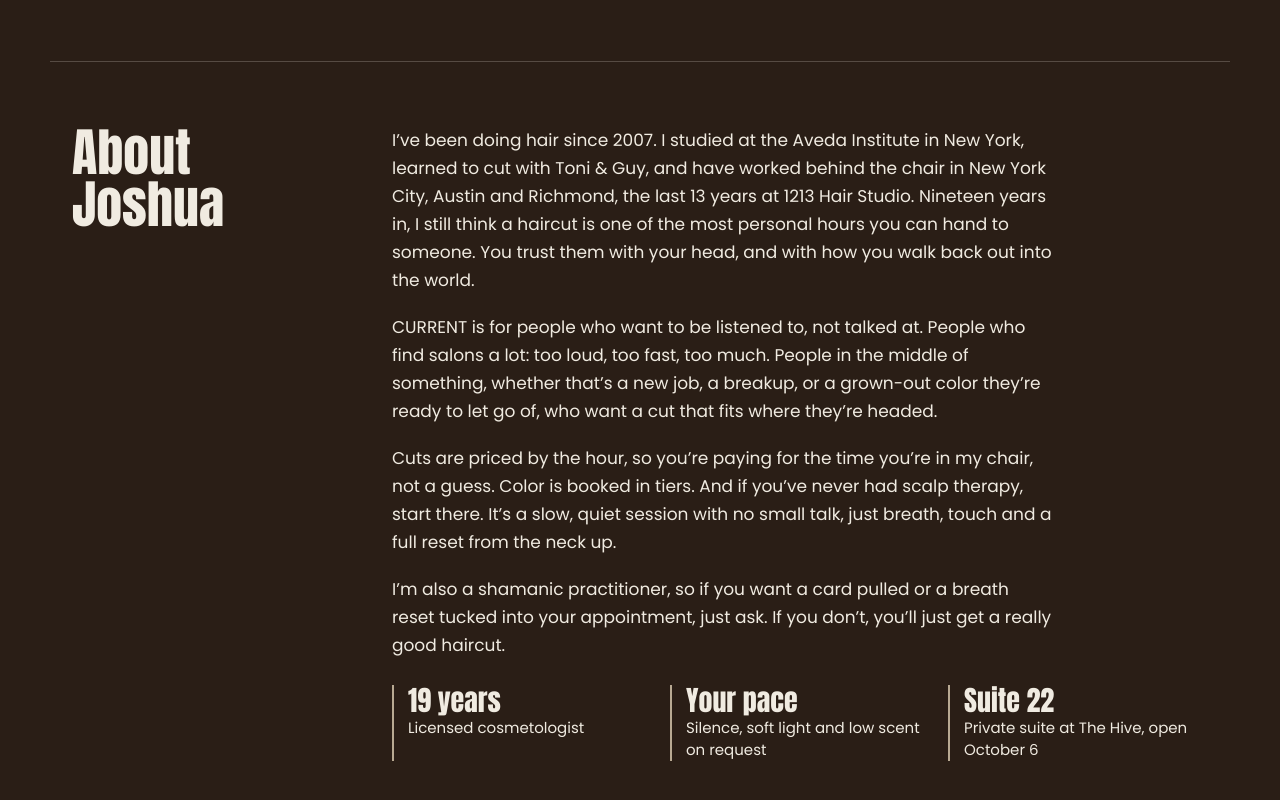
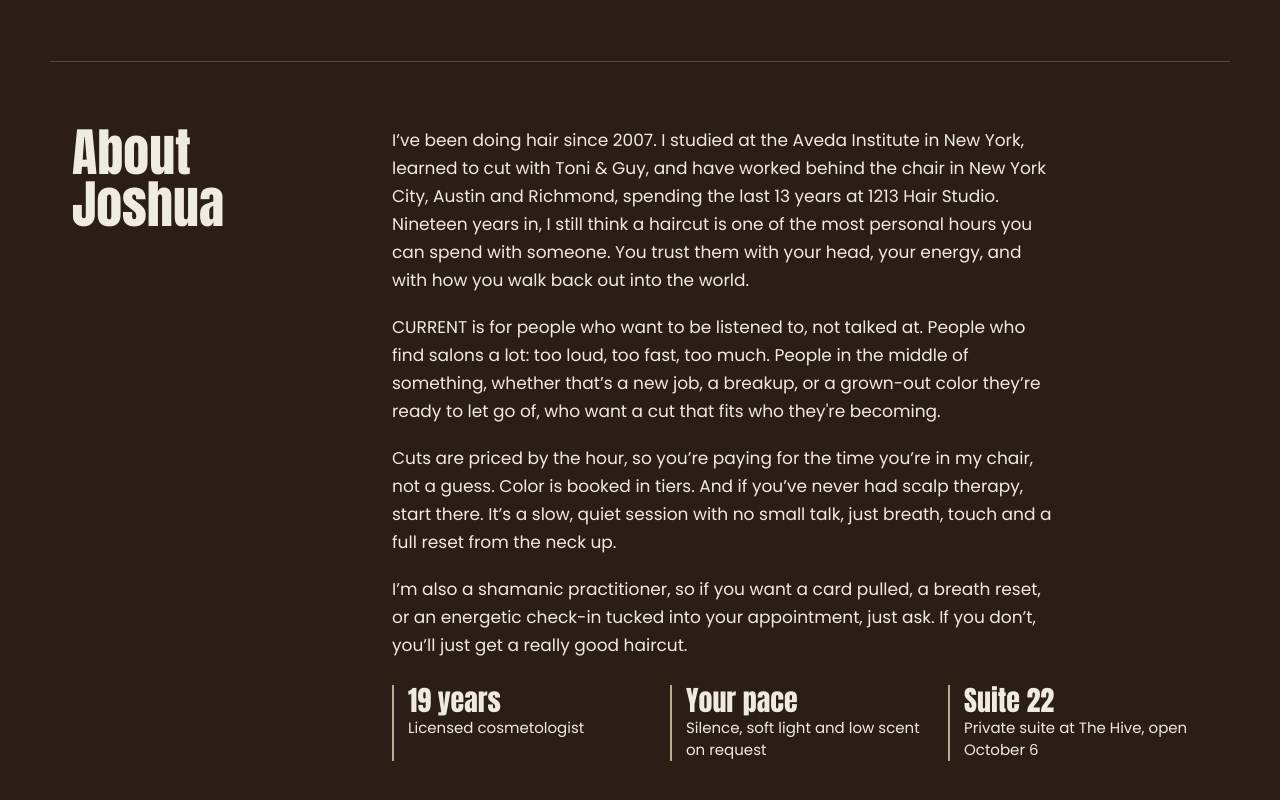
Before and after one commit to thecaul/current-site, a plain HTML site: page index.html in a window 1280 px wide. Shown: the part 570-1370 px from the top of the page. Drawn offline with Linux system fonts and the light colour scheme.

Commit message:
Update index.html

```diff
--- a/index.html
+++ b/index.html
@@ -156,10 +156,10 @@ body.shaman .foot{background:var(--walnut)}
     <div class="sec-grid">
       <h2>About Joshua</h2>
       <div class="prose">
-        <p>I’ve been doing hair since 2007. I studied at the Aveda Institute in New York, learned to cut with Toni &amp; Guy, and have worked behind the chair in New York City, Austin and Richmond, the last 13 years at 1213 Hair Studio. Nineteen years in, I still think a haircut is one of the most personal hours you can hand to someone. You trust them with your head, and with how you walk back out into the world.</p>
-        <p>CURRENT is for people who want to be listened to, not talked at. People who find salons a lot: too loud, too fast, too much. People in the middle of something, whether that’s a new job, a breakup, or a grown-out color they’re ready to let go of, who want a cut that fits where they’re headed.</p>
+        <p>I’ve been doing hair since 2007. I studied at the Aveda Institute in New York, learned to cut with Toni &amp; Guy, and have worked behind the chair in New York City, Austin and Richmond, spending the last 13 years at 1213 Hair Studio. Nineteen years in, I still think a haircut is one of the most personal hours you can spend with someone. You trust them with your head, your energy, and with how you walk back out into the world.</p>
+        <p>CURRENT is for people who want to be listened to, not talked at. People who find salons a lot: too loud, too fast, too much. People in the middle of something, whether that’s a new job, a breakup, or a grown-out color they’re ready to let go of, who want a cut that fits who they're becoming.</p>
         <p>Cuts are priced by the hour, so you’re paying for the time you’re in my chair, not a guess. Color is booked in tiers. And if you’ve never had scalp therapy, start there. It’s a slow, quiet session with no small talk, just breath, touch and a full reset from the neck up.</p>
-        <p>I’m also a shamanic practitioner, so if you want a card pulled or a breath reset tucked into your appointment, just ask. If you don’t, you’ll just get a really good haircut.</p>
+        <p>I’m also a shamanic practitioner, so if you want a card pulled, a breath reset, or an energetic check-in tucked into your appointment, just ask. If you don’t, you’ll just get a really good haircut.</p>
         <ul class="creds">
           <li><strong>19 years</strong>Licensed cosmetologist</li>
           <li><strong>Your pace</strong>Silence, soft light and low scent on request</li>
```
